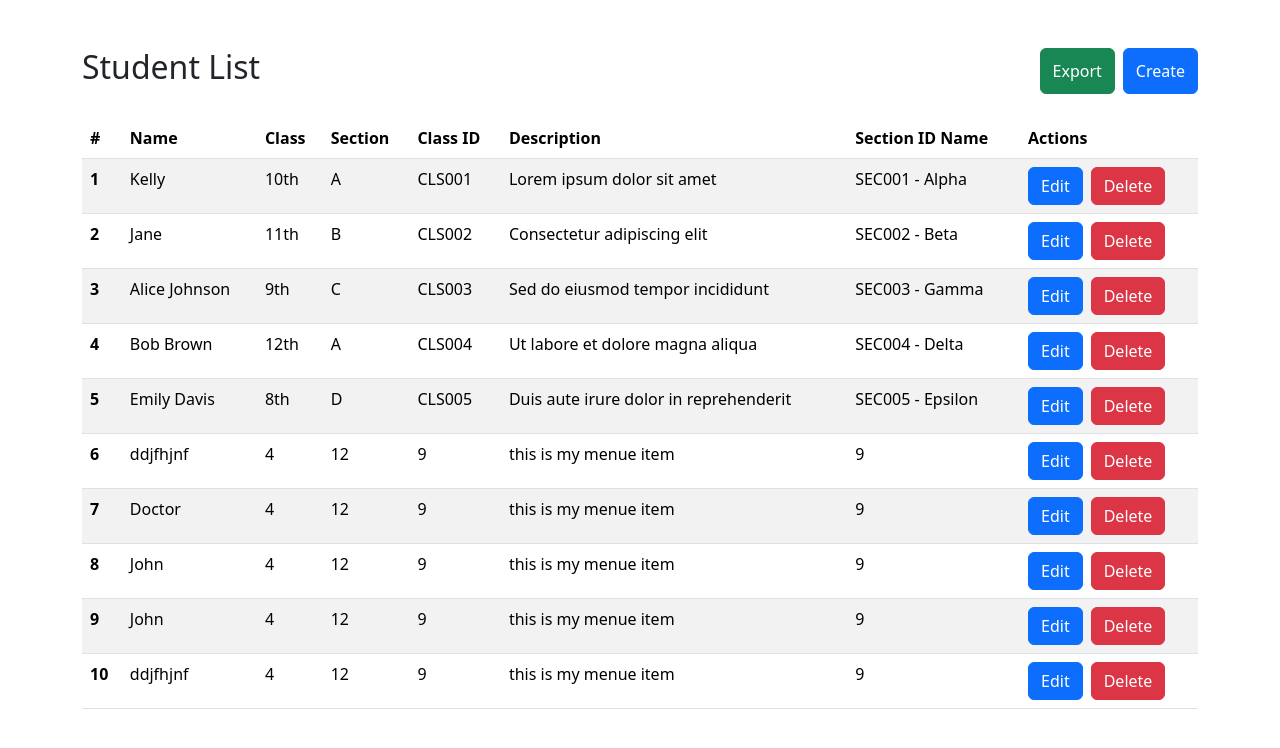
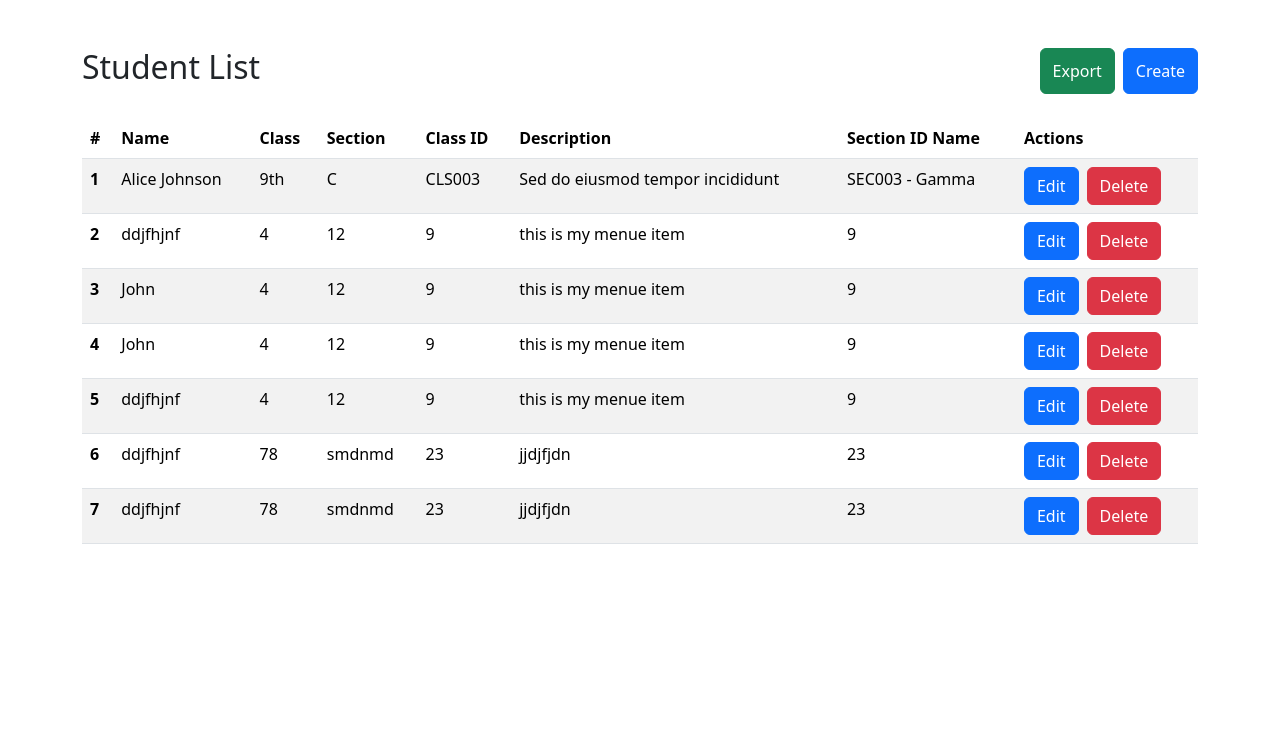
Before and after one commit to ShireenAnsari/Task, a React (Vite) app: page / in a window 1280 px wide. Shown: the top 748 px of the page. Built offline with nearby package versions, Linux system fonts and the light colour scheme; data requests are answered from the project's data file.

Commit message:
Done Delete Api

```diff
--- a/db.json
+++ b/db.json
@@ -1,35 +1,5 @@
 {
   "students": [
-    {
-      "id": "1",
-      "studentId": "STU001",
-      "name": "Kelly",
-      "class": "10th",
-      "section": "A",
-      "classId": "CLS001",
-      "description": "Lorem ipsum dolor sit amet",
-      "sectionIdName": "SEC001 - Alpha",
-      "marks": {
-        "maths": 85,
-        "science": 90,
-        "english": 80
-      }
-    },
-    {
-      "id": "2",
-      "studentId": "STU002",
-      "name": "Jane ",
-      "class": "11th",
-      "section": "B",
-      "classId": "CLS002",
-      "description": "Consectetur adipiscing elit",
-      "sectionIdName": "SEC002 - Beta",
-      "marks": {
-        "maths": 75,
-        "science": 88,
-        "english": 82
-      }
-    },
     {
       "id": "3",
       "studentId": "STU003",
@@ -46,47 +16,8 @@
       }
     },
     {
-      "id": "4",
-      "studentId": "STU004",
-      "name": "Bob Brown",
-      "class": "12th",
-      "section": "A",
-      "classId": "CLS004",
-      "description": "Ut labore et dolore magna aliqua",
-      "sectionIdName": "SEC004 - Delta",
-      "marks": {
-        "maths": 78,
-        "science": 92,
-        "english": 84
-      }
-    },
-    {
-      "id": "5",
-      "studentId": "STU005",
-      "name": "Emily Davis",
-      "class": "8th",
-      "section": "D",
-      "classId": "CLS005",
-      "description": "Duis aute irure dolor in reprehenderit",
-      "sectionIdName": "SEC005 - Epsilon",
-      "marks": {
-        "maths": 80,
-        "science": 75,
-        "english": 79
-      }
-    },
-    {
       "id": "3ce0",
       "name": "ddjfhjnf",
-      "class": "4",
-      "section": "12",
-      "classId": "9",
-      "description": "this is my menue item",
-      "sectionIdName": "9"
-    },
-    {
-      "id": "263a",
-      "name": "Doctor",
       "class": "4",
       "section": "12",
       "classId": "9",
@@ -119,6 +50,24 @@
       "classId": "9",
       "description": "this is my menue item",
       "sectionIdName": "9"
+    },
+    {
+      "id": "b2e0",
+      "name": "ddjfhjnf",
+      "class": "78",
+      "section": "smdnmd",
+      "classId": "23",
+      "description": "jjdjfjdn",
+      "sectionIdName": "23"
+    },
+    {
+      "id": "e4cc",
+      "name": "ddjfhjnf",
+      "class": "78",
+      "section": "smdnmd",
+      "classId": "23",
+      "description": "jjdjfjdn",
+      "sectionIdName": "23"
     }
   ]
 }
--- a/src/component/AddUser.jsx
+++ b/src/component/AddUser.jsx
@@ -5,9 +5,11 @@ import { addStudent } from '../Redux/StudentReducer';
 import toast from 'react-hot-toast';
 import Form from './common/Form';
 import { useNavigate } from 'react-router-dom';
+import { useDispatch } from 'react-redux';
 
 const AddUser = () => {
   const path=useNavigate();
+  const dispatch = useDispatch();
   const [formData, setFormData] = useState({
     name: '',
     class: '',
--- a/src/component/UpdateUser.jsx
+++ b/src/component/UpdateUser.jsx
@@ -3,7 +3,7 @@ import { useNavigate, useParams } from 'react-router-dom'; // Import useParams h
 import { fetchStudents, updateStudentAPI } from '../actions/Api';
 import Form from './common/Form';
 import { updateStudent } from '../Redux/StudentReducer';
-import { useDispatch, useSelector } from 'react-redux';
+import { useDispatch } from 'react-redux';
 import toast from 'react-hot-toast';
 const UpdateUser = () => {
   const dispatch = useDispatch();
@@ -25,7 +25,7 @@ const UpdateUser = () => {
     e.preventDefault();
     const data = await updateStudentAPI(id,state);
     dispatch(updateStudent(data));
-    toast.success('Student added Succesfully');
+    toast.success('Student updated Succesfully');
    path('/');
 
   };
--- a/src/component/UserListing.jsx
+++ b/src/component/UserListing.jsx
@@ -1,8 +1,9 @@
 import React, { useEffect, useState } from 'react';
 import { useDispatch, useSelector } from 'react-redux';
-import { fetchStudents } from '../actions/Api';
-import { setStudents } from '../Redux/StudentReducer';
+import { deleteStudentAPI, fetchStudents } from '../actions/Api';
+import { removeStudent, setStudents } from '../Redux/StudentReducer';
 import { useNavigate } from 'react-router-dom';
+import toast from 'react-hot-toast';
 
 
 const UserListing = () => {
@@ -24,11 +25,19 @@ const UserListing = () => {
 
   const handleAddClick = () => {
     // Logic to export data
-    console.log('Exporting data...');
+
     path('/user/add')
 
   };
-
+  const handleDelete = async(id) => {
+   const confirm=window.confirm('Are you sure you want to delete?')
+   if(confirm)
+   {
+    const data = await deleteStudentAPI(id);
+    dispatch(removeStudent(id));
+    toast.success('Student removed successfully');
+   }
+  };
   return (
     <>
     <div className="container mt-5 ">
@@ -68,7 +77,7 @@ const UserListing = () => {
               <td>{student.sectionIdName}</td>
               <td>
                 <button type="button" onClick={()=>path(`/user/update/${student.id}`)}  className="btn btn-primary me-2">Edit</button>
-                <button type="button" className="btn btn-danger">Delete</button>
+                <button type="button" onClick={()=>handleDelete(student.id)}  className="btn btn-danger">Delete</button>
               </td>
             </tr>
           ))}
--- a/src/component/common/Form.jsx
+++ b/src/component/common/Form.jsx
@@ -42,7 +42,7 @@ const Form = ({handleSubmit,formData,from,setFormData}) => {
           </div>
         </div>
         <div className='col col-md-8'>
-       {from==='update' ? <button type="submit" className="btn btn-success">Update Student</button>:<button type="submit" className="btn btn-success"> Add Student</button>}
+        <button type="submit" className="btn btn-success">{from==='update'? 'Update Student':'Add Student'}</button>
         </div>
 
       </form>
```
